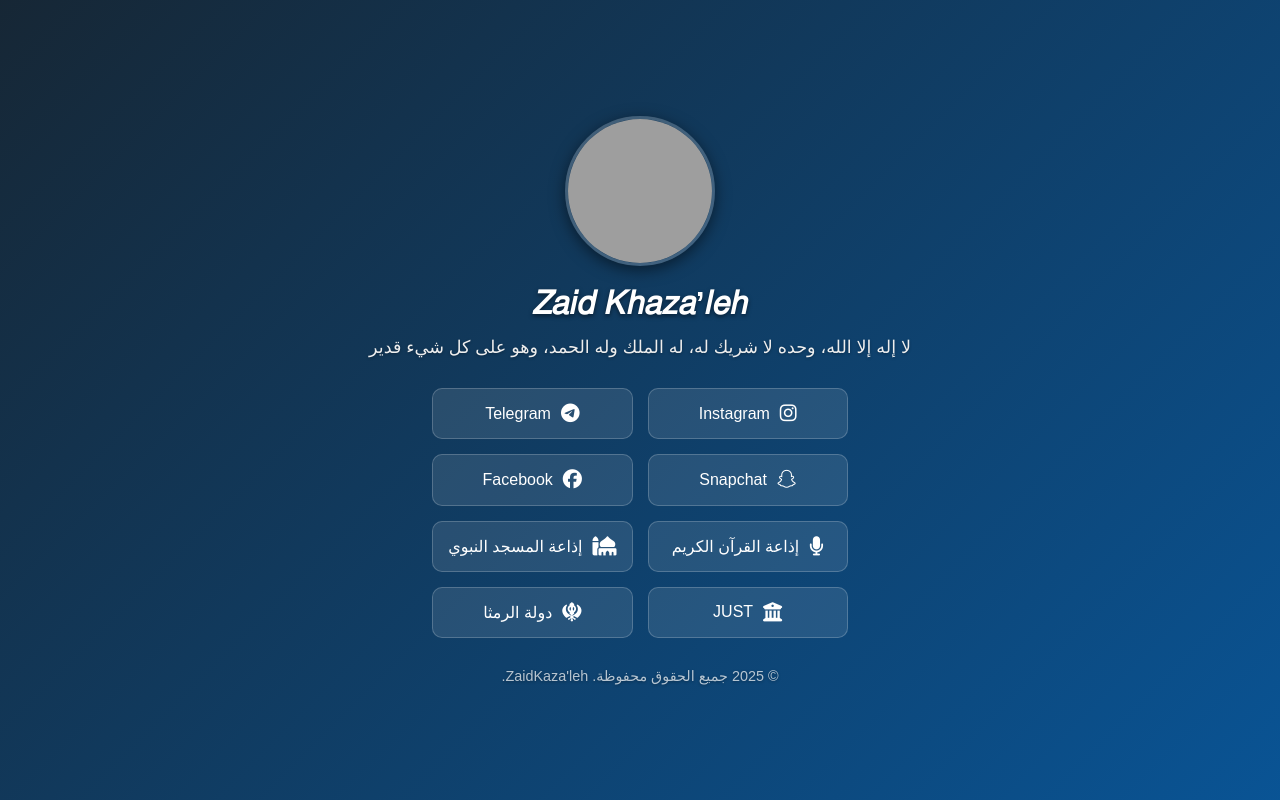
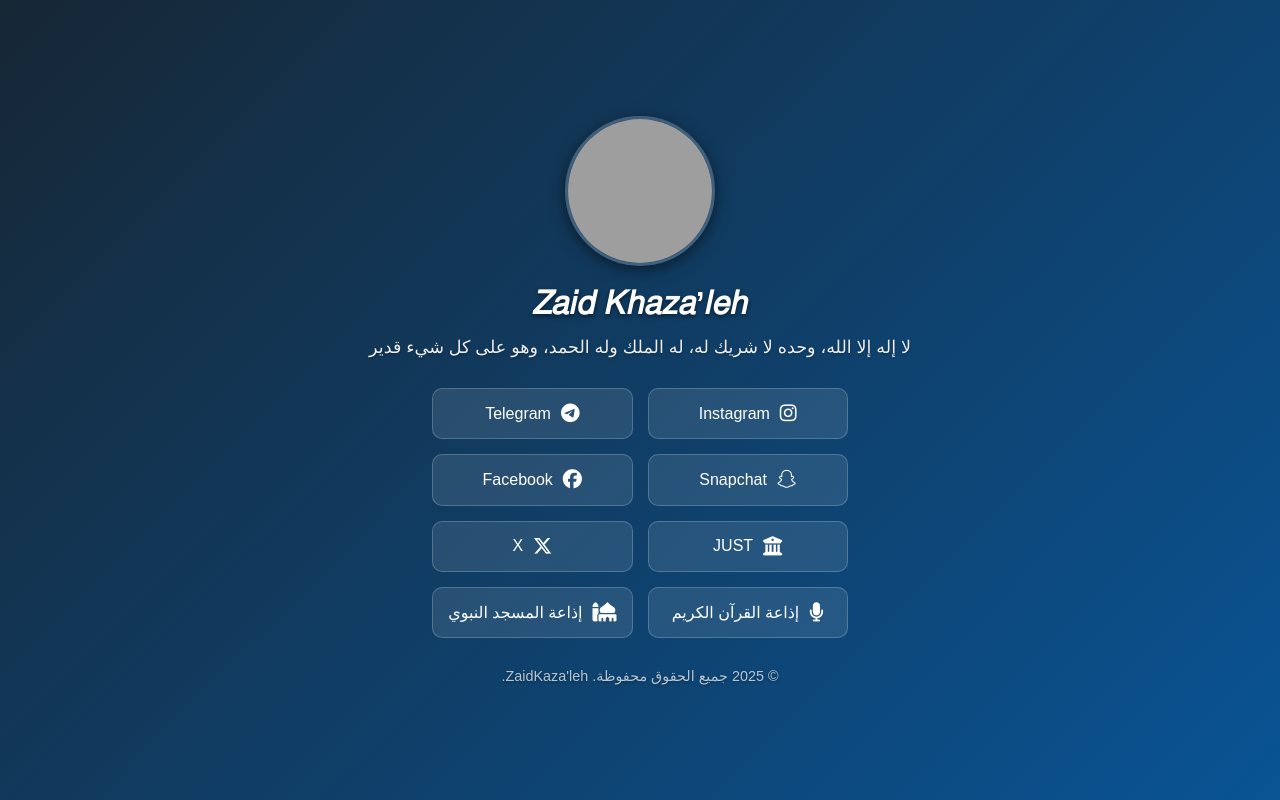
Before and after one commit to zaidkhazaleh/Org, a plain HTML site: page index.html in a window 1280 px wide. Drawn offline with Linux system fonts and the light colour scheme; grey boxes are pictures that could not be loaded.

Commit message:
Update index.html

```diff
--- a/index.html
+++ b/index.html
@@ -34,17 +34,17 @@
             <a href="https://www.facebook.com/zd6xx?mibextid=LQQJ4d" target="_blank" class="link-button">
                 <i class="fab fa-facebook"></i> Facebook
             </a>
+            <a href="https://ar.m.wikipedia.org/wiki/جامعة_العلوم_والتكنولوجيا_(الأردن)" target="_blank" class="link-button">
+                <i class="fas fa-university"></i> JUST
+            </a>
+            <a href="https://x.com/44v3" target="_blank" class="link-button">
+                <i class="fa-brands fa-x-twitter"></i></i> X
+            </a>
             <a href="https://live.kwikmotion.com/sbrksaquranradiolive/ksaquranradio/chunks.m3u8" target="_blank" class="link-button">
                 <i class="fas fa-microphone"></i> إذاعة القرآن الكريم
             </a>
             <a href="http://n08.radiojar.com/dktga74wdd3vv?rj-ttl=5&rj-tok=AAABk6IjRw8Agk32ONglYT_gqA" target="_blank" class="link-button">
                 <i class="fas fa-mosque"></i> إذاعة المسجد النبوي
-            </a>
-            <a href="https://ar.m.wikipedia.org/wiki/جامعة_العلوم_والتكنولوجيا_(الأردن)" target="_blank" class="link-button">
-                <i class="fas fa-university"></i> JUST
-            </a>
-            <a href="https://ar.m.wikipedia.org/wiki/لواء_الرمثا" target="_blank" class="link-button">
-                <i class="fa-solid fa-khanda"></i> دولة الرمثا
             </a>
         </div>
     </main>
```
